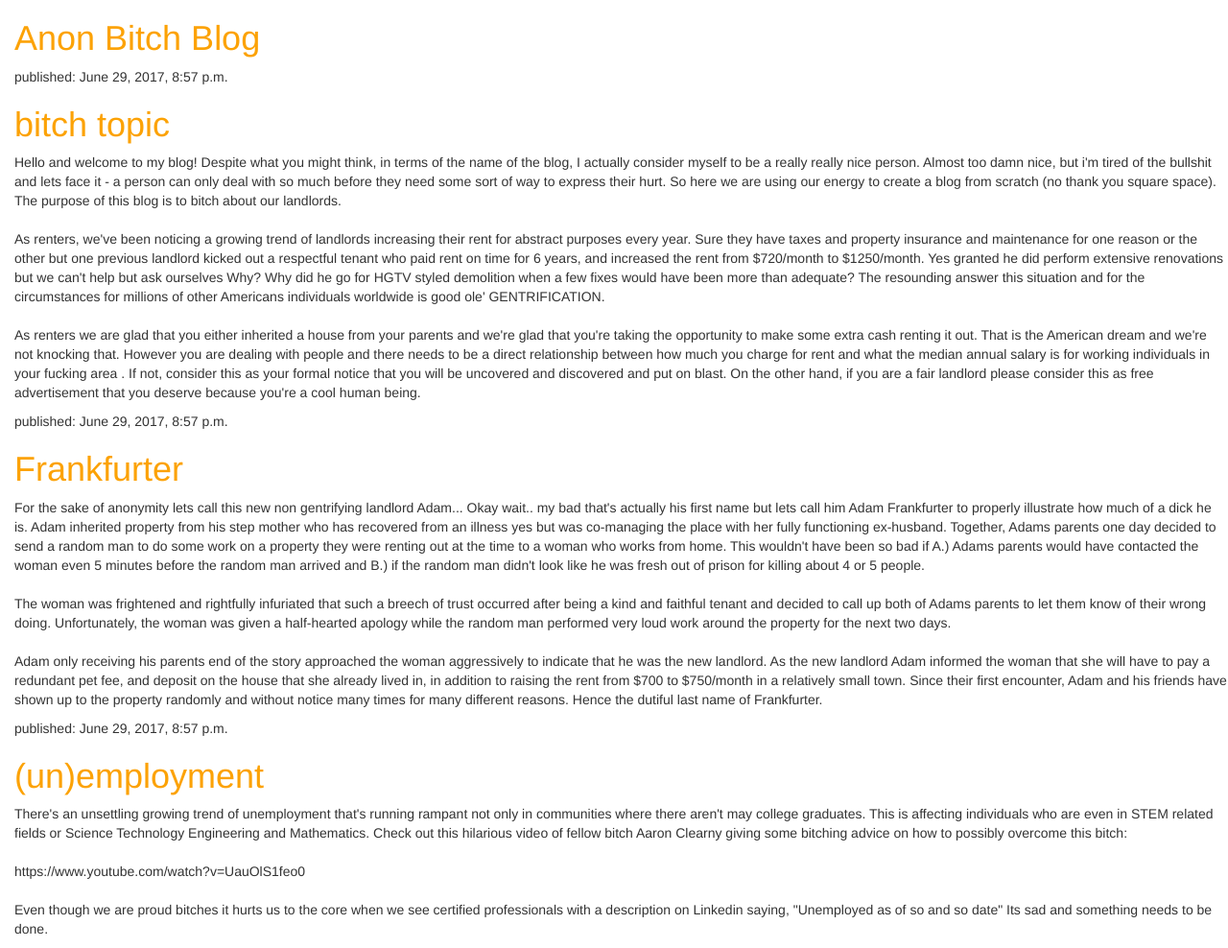
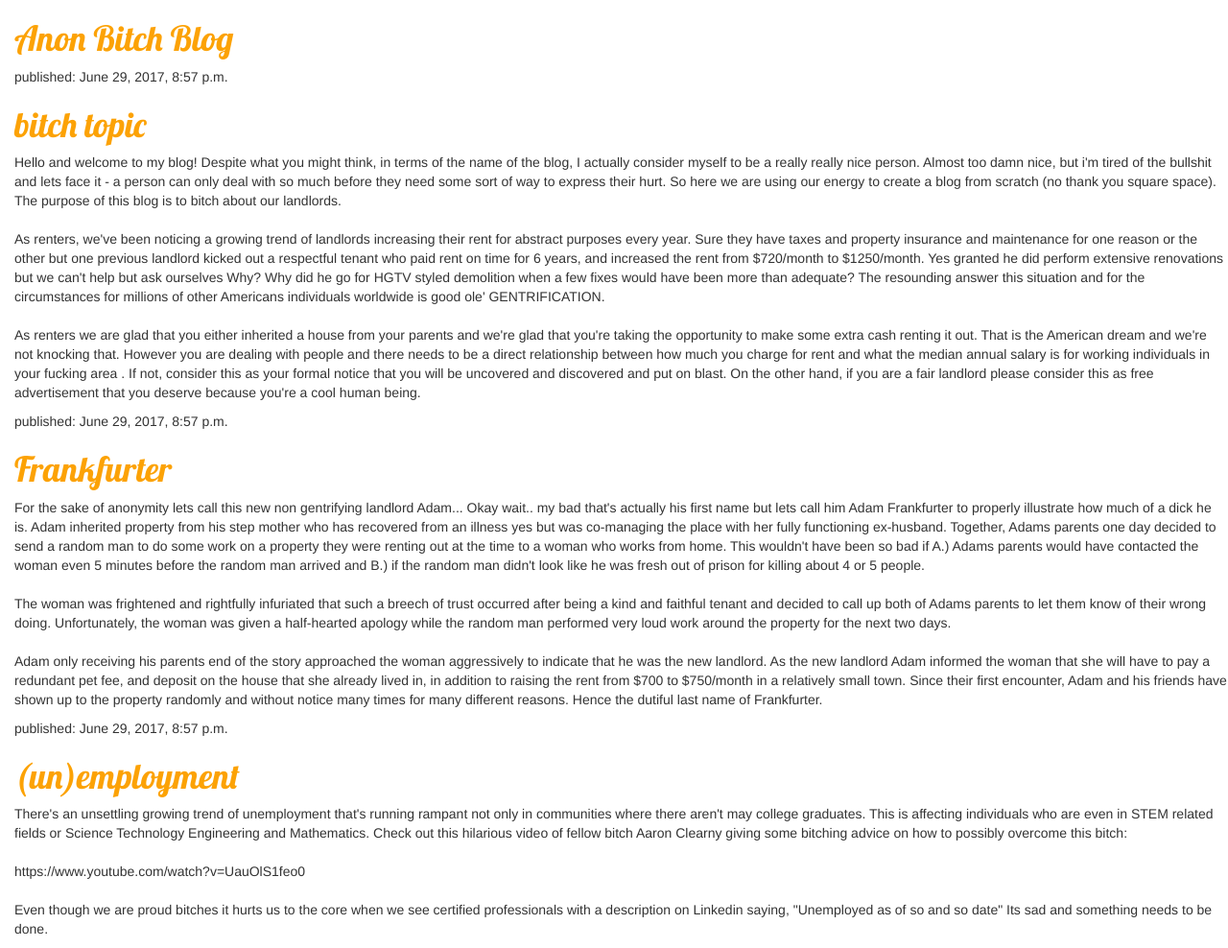
Before and after one commit to arrnwo/my-first-blog, a Django app: template blog/templates/blog/post_list.html in a window 1280 px wide. Shown: the whole page at 96% size. Run offline with Django 3.2, Linux system fonts and the light colour scheme; the template is opened without the code that fills it: values that come from a table or form of the project are taken from there, others are empty; data comes from the database, SQL or seed files in the repository; some libraries are stand-ins or nearby versions.

Commit message:
Changing up the fonts to add lobster.

```diff
--- a/blog/static/css/blog.css
+++ b/blog/static/css/blog.css
@@ -1,5 +1,6 @@
 h1 a {
     color: #FCA205;
+    font-family: 'Lobster';
 }
 
 body {
--- a/blog/templates/blog/post_list.html
+++ b/blog/templates/blog/post_list.html
@@ -4,7 +4,9 @@
         <title>Anon Bitch blog</title>
         <link rel="stylesheet" href="//maxcdn.bootstrapcdn.com/bootstrap/3.2.0/css/bootstrap.min.css">
         <link rel="stylesheet" href="//maxcdn.bootstrapcdn.com/bootstrap/3.2.0/css/bootstrap-theme.min.css">
+        <link href="//fonts.googleapis.com/css?family=Lobster&subset=latin,latin-ext" rel="stylesheet" type="text/css">
         <link rel="stylesheet" href="{% static 'css/blog.css' %}">
+
     </head>
     <body>
         <div>
```
